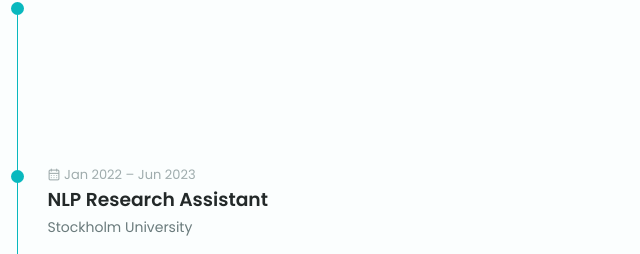
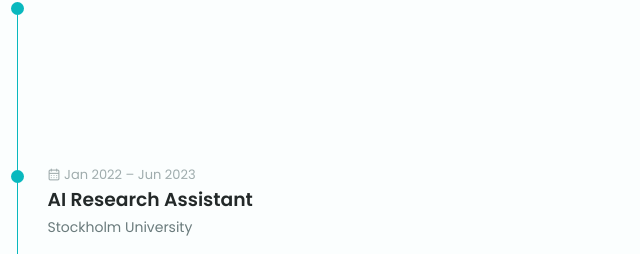
Before and after one commit to Connalia/kliagkou.github.io, a plain HTML site: page index.html in a window 1280 px wide. Shown: the part 1575-1829 px from the top of the page, 623-1263 px from the left. Drawn offline with nearby package versions, Linux system fonts and the light colour scheme.

Commit message:
update with correct name of role

```diff
--- a/index.html
+++ b/index.html
@@ -304,7 +304,7 @@
                                     <i class="uil uil-calendar-alt"></i>
                                     Jan 2022 – Jun 2023
                                 </div>
-                               <h3 class="qualification__tittle">NLP Research Assistant</h3>
+                               <h3 class="qualification__tittle">AI Research Assistant</h3>
                                <span class="qualification__subtitle">Stockholm University</span>
 
                                <span class="qualification__subtitle">Participation in NLP for
```
